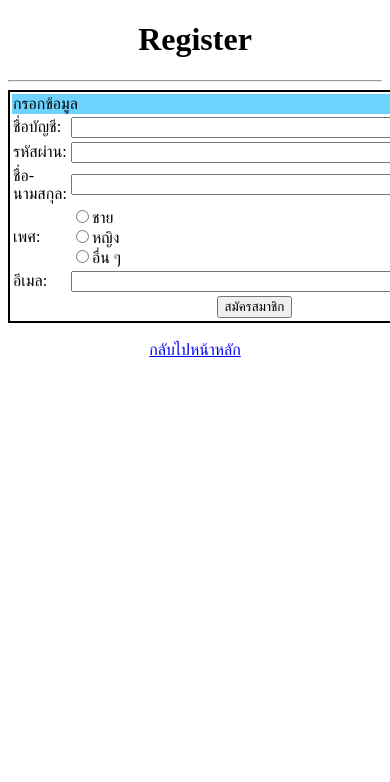
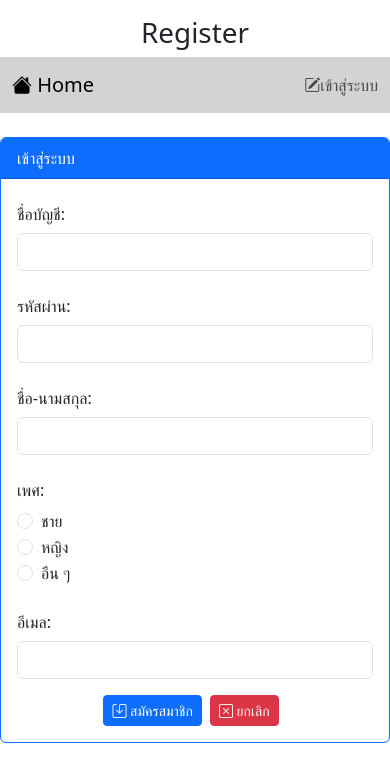
Before and after one commit to Narongsakkaewp/Webboard_Narongsak, a PHP site: page /register.php in a window 390 px wide; the page is wider, and only the part inside the window is pictured. Shown: the top 782 px of that part. Run offline with PHP 8.4, Linux system fonts and the light colour scheme.

Commit message:
Work 8 Successfully

```diff
--- a/register.php
+++ b/register.php
@@ -1,4 +1,3 @@
-
 <?php
 session_start();
 if(isset($_SESSION['id'])){
@@ -13,47 +12,81 @@ if(isset($_SESSION['id'])){
     <meta http-equiv="X-UA-Compatible" content="IE=edge">
     <meta name="viewport" content="width=device-width, initial-scale=1.0">
     <title>Register</title>
+    <link href="https://cdn.jsdelivr.net/npm/bootstrap@5.3.2/dist/css/bootstrap.min.css" rel="stylesheet"
+        integrity="sha384-T3c6CoIi6uLrA9TneNEoa7RxnatzjcDSCmG1MXxSR1GAsXEV/Dwwykc2MPK8M2HN" crossorigin="anonymous">
+    <script src="https://cdn.jsdelivr.net/npm/bootstrap@5.3.2/dist/js/bootstrap.bundle.min.js"
+        integrity="sha384-C6RzsynM9kWDrMNeT87bh95OGNyZPhcTNXj1NW7RuBCsyN/o0jlpcV8Qyq46cDfL" crossorigin="anonymous">
+    </script>
+    <link rel="stylesheet" href="https://cdn.jsdelivr.net/npm/bootstrap-icons@1.11.3/font/bootstrap-icons.min.css">
 </head>
 
 <body>
-    <h1 style="text-align: center;">Register</h1>
-    <hr>
-    <form action="">
-        <table style="border: 2px solid black; width: 45%;" align="center">
-            <tr>
-                <td colspan="2" style="background-color: #6CD2FE;">กรอกข้อมูล</td>
-            </tr>
-            <tr>
-                <td>ชื่อบัญชี: </td>
-                <td> <input type="text" name="login" size="50"> </td>
-            </tr>
-            <tr>
-                <td>รหัสผ่าน: </td>
-                <td> <input type="password" name="pwd" size="50"> </td>
-            </tr>
-            <tr>
-                <td>ชื่อ-นามสกุล: </td>
-                <td><input type="password" name="pwd" size="50"> </td></td>
-            </tr>
-            <tr>
-                <td>เพศ: </td>
-                <td><input type="radio" name="gender" value="male">ชาย <br>
-                    <input type="radio" name="gender" value="female">หญิง <br>
-                    <input type="radio" name="gender" value="other">อื่น ๆ <br>
-                </td>
-            </tr>
-            <tr>
-                <td>อีเมล: </td>
-                <td><input type="email" name="email" size="50"></td>
-            </tr>
-            <tr>
-                <td colspan="2" align="center"> <input type="submit" value="สมัครสมาชิก"> </td>
-            </tr>
-        </table>
-        <br>
-        <div style="text-align: center;">
-            <a href="index.php">กลับไปหน้าหลัก</a>
+    <div>
+        <h1 style="text-align: center;" class="mt-3">Register</h1>
+        <?php include "nav.php" ?>
+        <div class="row mt-4">
+            <div class="col-lg-3 col-md-2 col-sm-1"></div>
+            <div class="col-lg-6 col-md-8 col-sm-10">
+                <div class="card border-primary">
+                    <div class="card-header bg-primary text-white">เข้าสู่ระบบ</div>
+                    <div class="card-body">
+                        <form action="register_save.php" method="post">
+                            <div class="row">
+                                <label for="login" class="col-lg-3 col-form-label">ชื่อบัญชี:</label>
+                                <div class="col-lg-9">
+                                    <input type="text" name="login" id="login" class="form-control" required>
+                                </div>
+                            </div>
+                            <div class="row mt-3">
+                                <label for="pass" class="col-lg-3 col-form-label">รหัสผ่าน:</label>
+                                <div class="col-lg-9">
+                                    <input type="password" name="pwd" id="pass" class="form-control" required>
+                                </div>
+                            </div>
+                            <div class="row mt-3">
+                                <label for="name" class="col-lg-3 col-form-label">ชื่อ-นามสกุล:</label>
+                                <div class="col-lg-9">
+                                    <input type="text" name="name" id="name" class="form-control" required>
+                                </div>
+                            </div>
+                            <div class="row mt-3">
+                                <label class="col-lg-3 col-form-label">เพศ:</label>
+                                <div class="col-lg-9">
+                                    <div class="form-check">
+                                        <input type="radio" name="gender" value="m" class="form-check-input" required>
+                                        <label class="form-check-label">ชาย</label>
+                                    </div>
+                                    <div class="form-check">
+                                        <input type="radio" name="gender" value="w" class="form-check-input" required>
+                                        <label class="form-check-label">หญิง</label>
+                                    </div>
+                                    <div class="form-check">
+                                        <input type="radio" name="gender" value="o" class="form-check-input" required>
+                                        <label class="form-check-label">อืน ๆ</label>
+                                    </div>
+                                </div>
+                            </div>
+                            <div class="row mt-3">
+                                <label for="email" class="col-lg-3 col-form-label">อีเมล:</label>
+                                <div class="col-lg-9">
+                                    <input type"email" name="email" id="email" class="form-control" required>
+                                </div>
+                            </div>
+                            <div class="row mt-3">
+                                <div class="col-lg-12 d-flex justify-content-center">
+                                    <button type="submit" class="btn btn-primary btn-sm me-2"> <i class="bi bi-save"></i> สมัครสมาชิก</button>
+                                    <button type="submit" class="btn btn-danger btn-sm me-2"> <i class="bi bi-x-square"></i> ยกเลิก</button>
+                                </div>
+                            </div>
+                        </form>
+
+                    </div>
+                </div>
+            </div>
+            <div class="col-lg-3 col-md-2 col-sm-1"></div>
         </div>
+    </div>
+    <br>
 </body>
 
 </html>
```
Also changed, not shown: register_save.php (added, +16 -0 lines).
